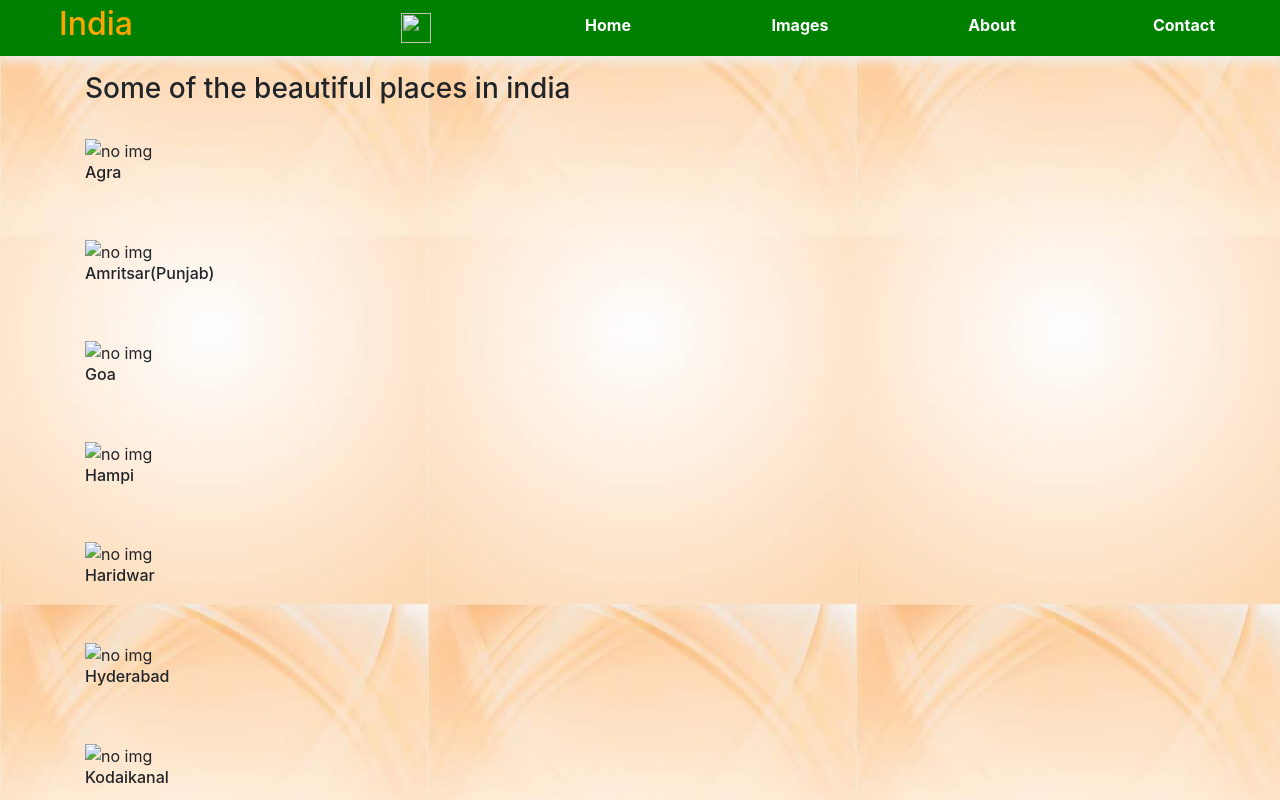
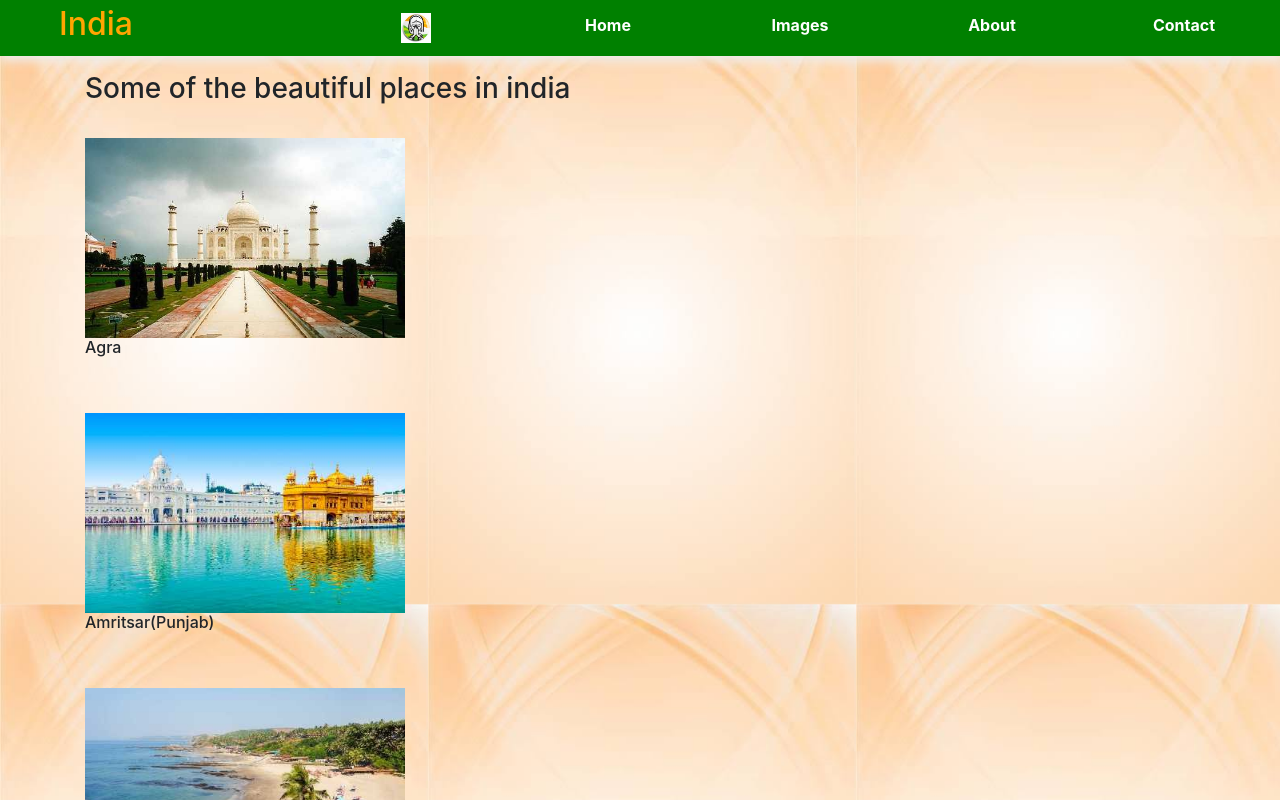
Before and after one commit to lavudyanavyabharathi98/navya98, a plain HTML site: page index.html in a window 1280 px wide. Both pictures are taken after a click on the link "Images". Shown: the top 800 px of the page. Drawn offline with nearby package versions, Linux system fonts and the light colour scheme; files whose address does not match are found by name.

Commit message:
Uploaded

```diff
--- a/index.html
+++ b/index.html
@@ -26,7 +26,7 @@
    <div class="menu">
 <ul class="nav nav-pills">
  <li class="active"><a data-toggle="tab" href="#new">
-   <img src="Images//images (6).jpeg" height="30px" width="30px">
+   <img src="images (6).jpeg" height="30px" width="30px">
 
  </a></li>
     <li class="active"><a data-toggle="tab" href="#home">Home</a></li>
@@ -79,40 +79,40 @@ Hotels and Self-Catered Vacation Rentals in Goa, India.<br>
         <br>
         <h3>Some of the beautiful places in india</h3><br>
 
-  <img src="photo//AGRA.jpg" alt="no img" height=" 200px" width="320px">
+  <img src="AGRA.jpg" alt="no img" height=" 200px" width="320px">
               <h6>Agra</h6>
               <br><br>
 
-    <img src="photo//AMRITSAR.jpg" alt="no img" height=" 200px" width="320px">
+    <img src="AMRITSAR.jpg" alt="no img" height=" 200px" width="320px">
      <h6>Amritsar(Punjab)</h6>
                        <br><br>
 
-     <img src="photo//GOA.jpg" alt="no img" height=" 200px" width="320px">
+     <img src="GOA.jpg" alt="no img" height=" 200px" width="320px">
         <h6>Goa</h6>
                                          <br><br>
-<img src="photo//HAMPI.jpg" alt="no img" height=" 200px" width="320px">
+<img src="HAMPI.jpg" alt="no img" height=" 200px" width="320px">
  <h6>Hampi</h6>
   <br><br>
-  <img src="photo//HARIDWAR (1).jpg" alt="no img" height=" 200px" width="320px">
+  <img src="HARIDWAR (1).jpg" alt="no img" height=" 200px" width="320px">
   <h6>Haridwar</h6>
    <br><br>
-   <img src="photo//HYDERABAD (1).jpg" alt="no img" height=" 200px" width="320px">
+   <img src="HYDERABAD (1).jpg" alt="no img" height=" 200px" width="320px">
    <h6>Hyderabad</h6>
     <br><br>
 
-     <img src="photo//KODAIKANAL.jpg" alt="no img" height=" 200px" width="320px">
+     <img src="KODAIKANAL.jpg" alt="no img" height=" 200px" width="320px">
      <h6>Kodaikanal</h6>
    <br><br>
 
-  <img src="photo//MANALI (1).jpg" alt="no img" height=" 200px" width="320px">
+  <img src="MANALI (1).jpg" alt="no img" height=" 200px" width="320px">
   <h6>Manali</h6>
    <br><br>
-   <img src="photo//MUMBAI.jpg" alt="no img" height=" 200px" width="320px">
+   <img src="MUMBAI.jpg" alt="no img" height=" 200px" width="320px">
    <h6>Mumbai</h6>
     <br><br>
 
 
-   <img src="photo//OOTY (1).jpg" alt="no img" height=" 200px" width="320px">
+   <img src="OOTY (1).jpg" alt="no img" height=" 200px" width="320px">
    <h6>Ooty</h6>
     <br><br>
 
```
